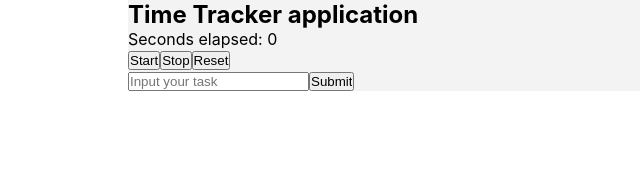
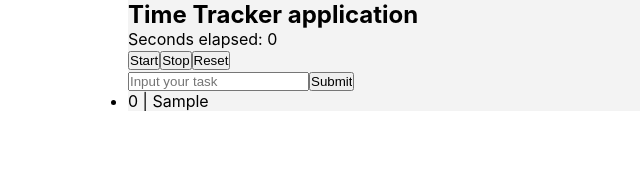
Before and after one commit to carlos-quintana/time-tracker, a React (Create React App) app: page / in a window 1280 px wide. Both pictures are taken after typing "Sample" into the empty fields and a click on the input "Submit". Shown: the top 181 px of the page, without its empty margins (0-640 px from the left). Built offline with nearby package versions, Linux system fonts and the light colour scheme.

Commit message:
DIsplay a list of the current items in state

```diff
--- a/src/components/App.jsx
+++ b/src/components/App.jsx
@@ -75,7 +75,12 @@ export default function App() {
         <input id="newTaskInput" name="newTaskInput" type="text" value={newTask} onChange={handleChangeNewTask} placeholder="Input your task"/>
         <input id="submitNewTask" name="submitNewTask" type="submit" value="Submit" />
       </form>
-
+      {/* List of tasks */}
+      <ul>
+        {tasksList.map((task, i) =>
+            <li key={i}>{task.duration} | {task.name}</li>
+        )}
+      </ul>
     </div>
   )
 }
```
